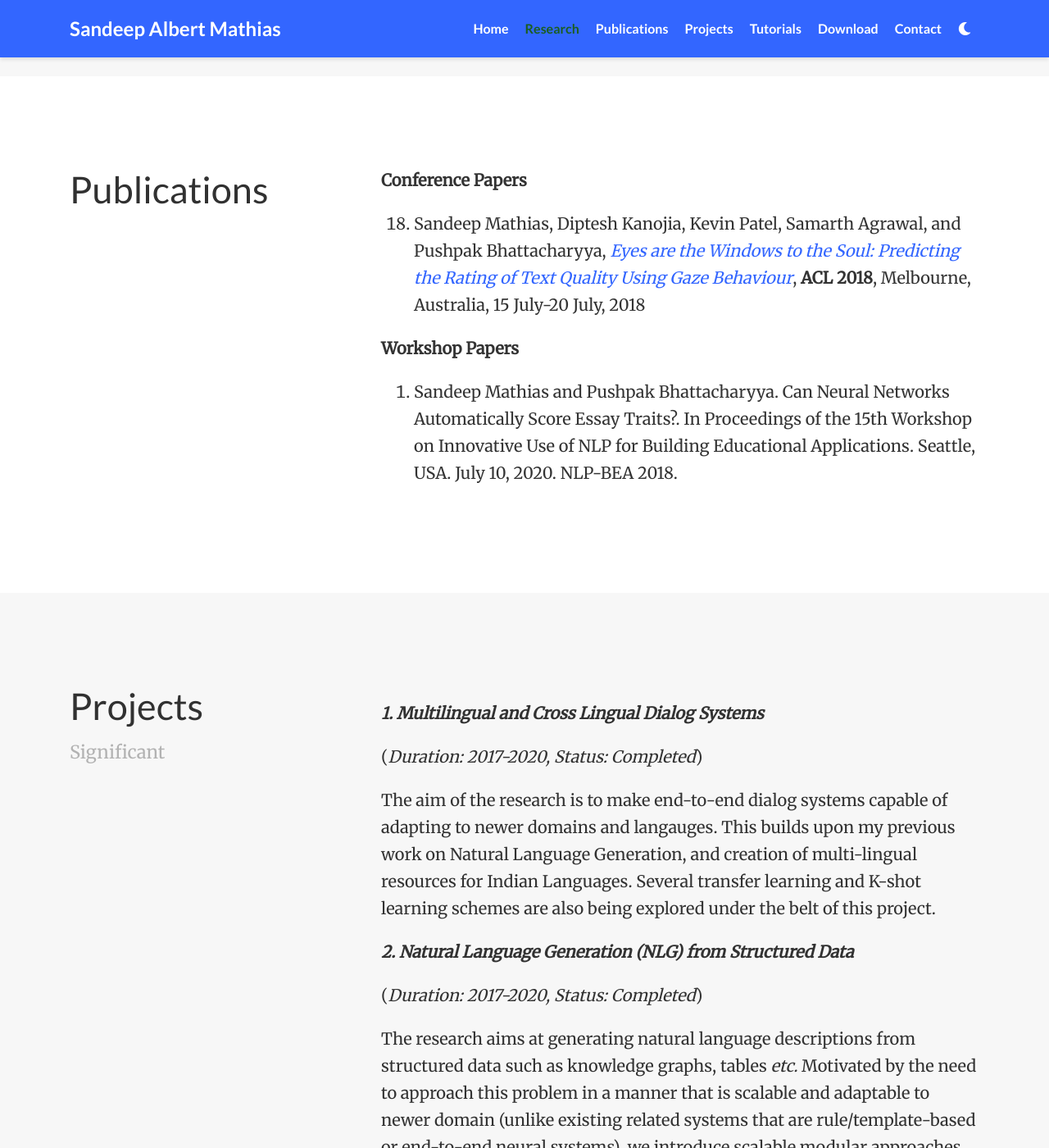
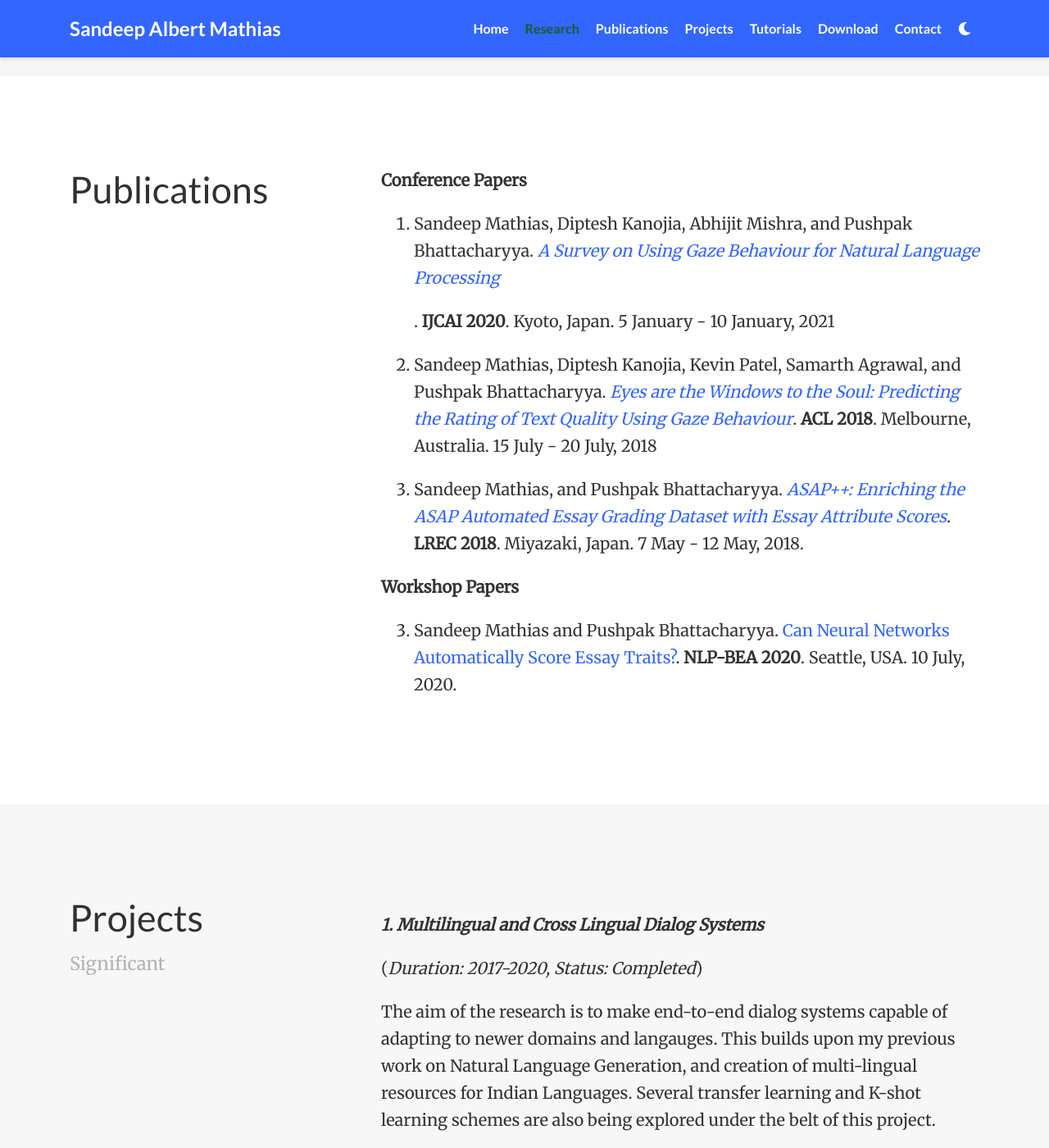
Before and after one commit to lwsam/lwsam.github.io, a Jekyll site: the page index.html, which Jekyll copies as it is, in a window 1280 px wide and 1400 px high, scrolled down 1229 px. Shown: the whole window at 82% size. Built offline with Jekyll 4.4.1, drawn with Linux system fonts in a browser that asks for light colours; nearby versions of some CDN libraries; Markdown is read by kramdown in place of the engine named in the settings; a style sheet for code colours, icons or effects is not loaded.

Commit message:
Added publications
All conference publications added.

```diff
--- a/index.html
+++ b/index.html
@@ -222,16 +222,21 @@
   </div>
   <div class="col-12 col-lg-8">
 <p><strong>Conference Papers</strong></p>
-<ol start="18">
+<ol start="1">
 <li>
-<p>Sandeep Mathias, Diptesh Kanojia, Kevin Patel, Samarth Agrawal,
-  and Pushpak Bhattacharyya, <a href="papers/acl18-text-quality.pdf"><em>Eyes are the Windows to the Soul: Predicting the Rating of Text Quality Using Gaze Behaviour</em></a>, <strong>ACL 2018</strong>, Melbourne, Australia, 15 July-20 July, 2018</p>
+	<p>Sandeep Mathias, Diptesh Kanojia, Abhijit Mishra, and Pushpak Bhattacharyya. <a href="papers/ijcai20-gaze-survey.pdf"><em>A Survey on Using Gaze Behaviour for Natural Language Processing</em></a></p>. <strong>IJCAI 2020</strong>. Kyoto, Japan. 5 January - 10 January, 2021</p>
+</li>
+<li>
+	<p>Sandeep Mathias, Diptesh Kanojia, Kevin Patel, Samarth Agrawal, and Pushpak Bhattacharyya. <a href="papers/acl18-text-quality.pdf"><em>Eyes are the Windows to the Soul: Predicting the Rating of Text Quality Using Gaze Behaviour</em></a>. <strong>ACL 2018</strong>. Melbourne, Australia. 15 July - 20 July, 2018</p>
+</li>
+<li>
+	<p>Sandeep Mathias, and Pushpak Bhattacharyya. <a href="papers/lrec18-asap++.pdf"><em>ASAP++: Enriching the ASAP Automated Essay Grading Dataset with Essay Attribute Scores</em></a>. <strong>LREC 2018</strong>. Miyazaki, Japan. 7 May - 12 May, 2018.</p>
 </li>
 </ol>
 <p><strong>Workshop Papers</strong></p>
-<ol>
+<ol start="3">
 <li>
-<p>Sandeep Mathias and Pushpak Bhattacharyya. Can Neural Networks Automatically Score Essay Traits?. In Proceedings of the 15th Workshop on Innovative Use of NLP for Building Educational Applications. Seattle, USA. July 10, 2020. NLP-BEA 2018.</p>
+	<p>Sandeep Mathias and Pushpak Bhattacharyya. <a href="papers/nlp-bea20-traits-comparison.pdf"> Can Neural Networks Automatically Score Essay Traits?</a>. <strong>NLP-BEA 2020</strong>. Seattle, USA. 10 July, 2020.</p>
 </li>
 </ol>
 </p>
```
Also changed, not shown: 4 other files.
